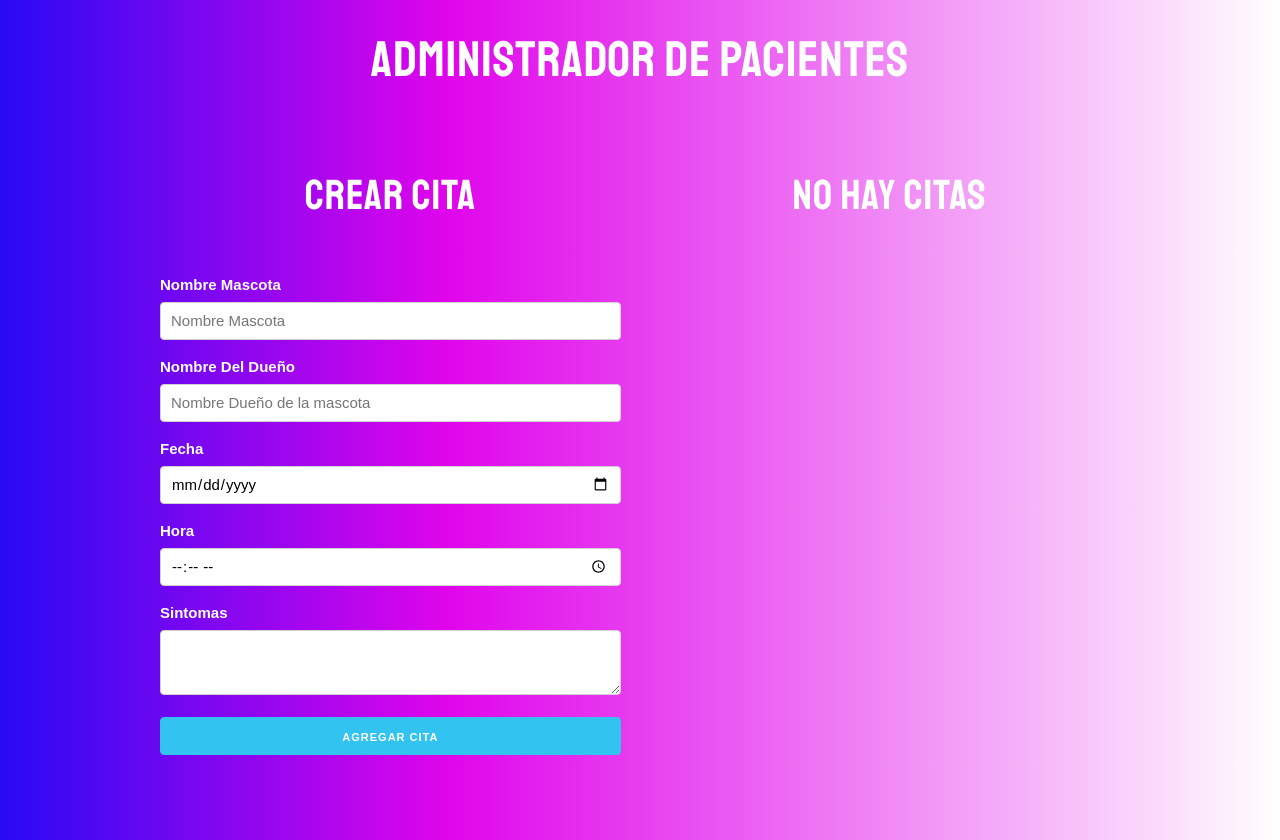
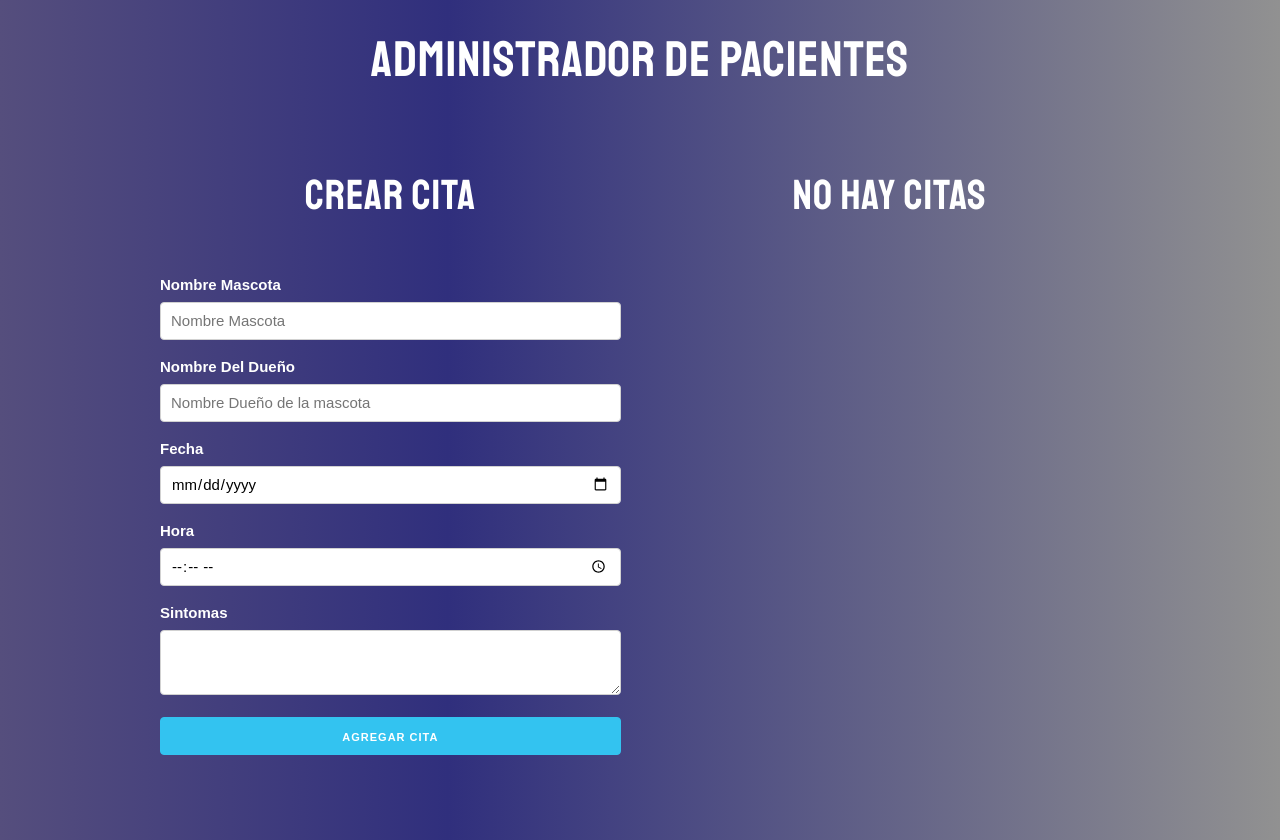
Before and after one commit to CarlosRQuinteroM/Citas, a React (Create React App) app: page / in a window 1280 px wide. Built offline with nearby package versions, Linux system fonts and the light colour scheme.

Commit message:
1... El hook useEffect

```diff
--- a/src/App.js
+++ b/src/App.js
@@ -1,4 +1,4 @@
-import React, { Fragment, useState } from 'react';
+import React, { Fragment, useState, useEffect } from 'react';
 import Formulario from './components/Formulario';
 import Cita from './components/Cita';
 
@@ -7,6 +7,11 @@ function App() {
     // Arreglo de citas
   const [citas, guardarCitas] = useState ([]);
 
+
+    //use effect para realizar ciertas operaciones cuando el state cambia
+     useEffect( () => {
+         console.log('Docuemnto listo o algo paso con las citas')
+     }, [citas] );
 
     //Funcion que tome las citas actuales ya agregen la nueva
      const crearCita = cita => {
--- a/src/index.css
+++ b/src/index.css
@@ -6,7 +6,7 @@ body {
   padding: 0;
   font-family: sans-serif;
   background: rgb(41,9,244);
-  background: linear-gradient(90deg, rgba(41,9,244,1) 0%, rgba(224,5,235,1) 35%, rgba(255,255,255,1) 100%);
+  background: linear-gradient(90deg, rgba(85,78,125,1) 0%, rgba(48,47,125,1) 35%, rgba(145,145,145,1) 100%);
   min-height: 100%;
   padding-bottom: 5rem;
 }
```
